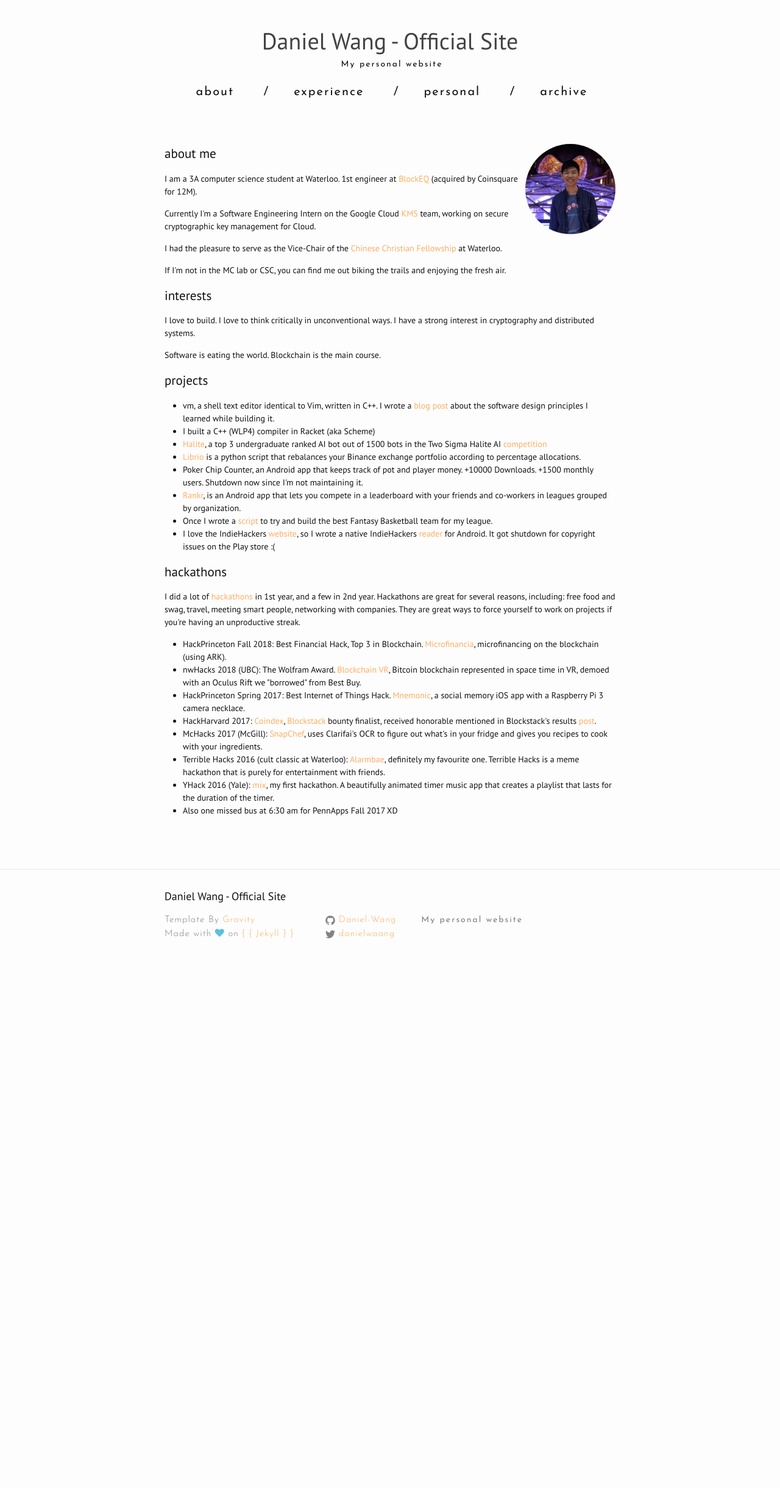
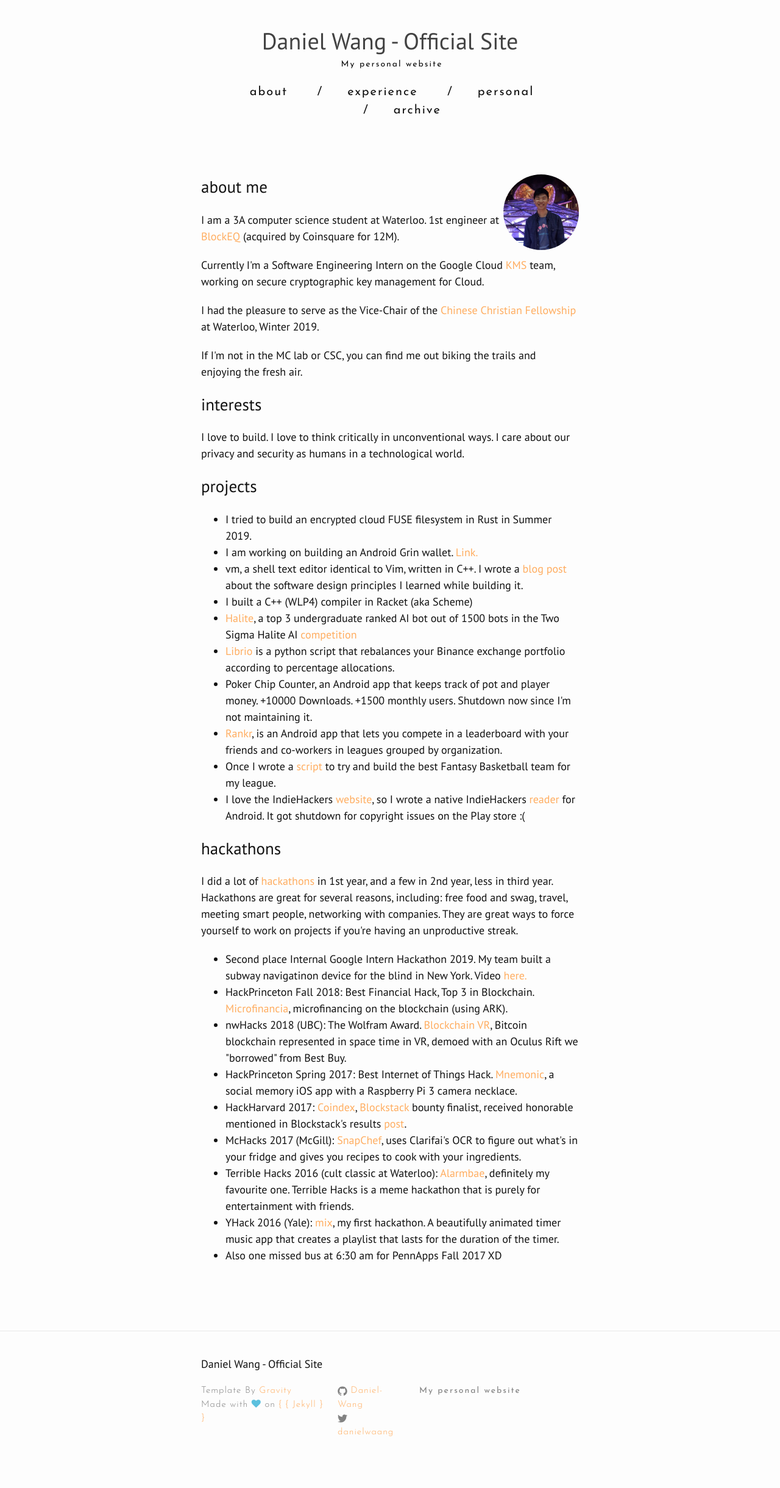
Before and after one commit to Daniel-Wang/website, a Jekyll site: the page built from index.html, in a window 1280 px wide. Shown: the whole page at 61% size. Built offline with Jekyll 4.4.1, drawn with Linux system fonts in a browser that asks for light colours; nearby versions of some CDN libraries; the list of posts is cut into pages by our own code; before the commit the page ends 1603 px from its top, so only the background shows below that.

```diff
--- a/_includes/header.html
+++ b/_includes/header.html
@@ -8,7 +8,7 @@
 <div class="wrapper">
   <center>
     <div class="trigger site-navigation">
-      <a class="page-link" href="{{site.url}}{{site.baseurl}}">about</a>
+      <a class="page-link" href="/">about</a>
       <span class="exclamationMark">/</span><a class="page-link" href="/experience/">experience</a>
       <span class="exclamationMark">/</span><a class="page-link" href="/personal/">personal</a>
       <span class="exclamationMark">/</span><a class="page-link" href="/archive/">archive</a>
--- a/css/style.scss
+++ b/css/style.scss
@@ -7,17 +7,17 @@
 
 // Our variables
 $base-font-family: "PT Sans", Helvetica, Arial, sans-serif;
-$base-font-size:   14px;
+$base-font-size:   18px;
 $base-font-weight: 400;
 $small-font-size:  $base-font-size * 0.875;
 $base-line-height: 1.5;
 
-$spacing-unit:     30px;
+$spacing-unit:     40px;
 // Width of the content area
-$content-width:    800px;
+$content-width:    700px;
 
 $on-palm:          600px;
-$on-laptop:        800px;
+$on-laptop:        700px;
 
 
 
@@ -534,7 +534,7 @@ pre {
   margin-bottom: $spacing-unit;
   padding-bottom: 3em !important;
   p {
-    font-size: 1.5rem;
+    font-size: 1.2rem;
   }
   h2 {
     font-size: 1.5em;
--- a/index.html
+++ b/index.html
@@ -10,17 +10,18 @@ layout: default
 
   <p> I am a 3A computer science student at Waterloo. 1st engineer at <a href="https://blockeq.com">BlockEQ</a> (acquired by Coinsquare for 12M).</p>
   <p> Currently I'm a Software Engineering Intern on the Google Cloud <a href="https://cloud.google.com/kms/">KMS</a> team, working on secure cryptographic key management for Cloud. </p>
-  <p> I had the pleasure to serve as the Vice-Chair of the <a href="https://www.uwccf.com/">Chinese Christian Fellowship</a> at Waterloo. </p>
+  <p> I had the pleasure to serve as the Vice-Chair of the <a href="https://www.uwccf.com/">Chinese Christian Fellowship</a> at Waterloo, Winter 2019. </p>
   <p> If I'm not in the MC lab or CSC, you can find me out biking the trails and enjoying the fresh air. </p>
 
   <h2> interests </h2>
 
-  <p> I love to build. I love to think critically in unconventional ways. I have a strong interest in cryptography and distributed systems. </p>
-  <p> Software is eating the world. Blockchain is the main course. </p>
+  <p> I love to build. I love to think critically in unconventional ways. I care about our privacy and security as humans in a technological world. </p>
 
   <h2> projects </h2>
 
   <ul>
+    <li> I tried to build an encrypted cloud FUSE filesystem in Rust in Summer 2019. </li>
+    <li> I am working on building an Android Grin wallet. <a href="https://github.com/grin-wallet/scalar">Link.</a> </li>
     <li> vm, a shell text editor identical to Vim, written in C++. I wrote a <a href="https://medium.com/@dwang.me/designing-and-writing-vim-from-scratch-in-3-weeks-871f8283ce2f">blog post</a> about the software design principles I learned while building it.</li>
     <li> I built a C++ (WLP4) compiler in Racket (aka Scheme)</li>
     <li> <a href="https://github.com/Daniel-Wang/halite">Halite</a>, a top 3 undergraduate ranked AI bot out of 1500 bots in the Two Sigma Halite AI <a href="https://halite.io/">competition</a></li>
@@ -33,11 +34,12 @@ layout: default
 
   <h2> hackathons </h2>
   <p> I did a lot of <a href="https://devpost.com/Daniel-Wang">hackathons</a> in 1st year,
-    and a few in 2nd year. Hackathons are great for several reasons, including:
+    and a few in 2nd year, less in third year. Hackathons are great for several reasons, including:
     free food and swag, travel, meeting smart people, networking with companies.
     They are great ways to force yourself to work on projects if you're having an unproductive streak. </p>
 
   <ul>
+    <li> Second place Internal Google Intern Hackathon 2019. My team built a subway navigatinon device for the blind in New York. Video <a href="https://www.youtube.com/watch?v=OVLN5u3J3O8">here.</a> </li>
     <li> HackPrinceton Fall 2018: Best Financial Hack, Top 3 in Blockchain. <a href="https://devpost.com/software/arkmicrofinance">Microfinancia</a>, microfinancing on the blockchain (using ARK). </li>
     <li> nwHacks 2018 (UBC): The Wolfram Award. <a href="https://devpost.com/software/blockchain-vr">Blockchain VR</a>, Bitcoin blockchain represented in space time in VR, demoed with an Oculus Rift we "borrowed" from Best Buy. </li>
     <li> HackPrinceton Spring 2017: Best Internet of Things Hack. <a href="https://devpost.com/software/mnemonic">Mnemonic</a>, a social memory iOS app with a Raspberry Pi 3 camera necklace. </li>
--- a/personal.html
+++ b/personal.html
@@ -97,14 +97,14 @@ permalink: /personal/
 
     <br>
 
-    <li> <a href="https://github.com/aidenbenner">Aiden Benner</a> coder. </li>
+    <li> <a href="https://advaitm.com">Advait Maybhate</a> coder. </li>
     <li> <a href="thewongbryan.com">Bryan Wong</a> visionary. </li>
     <li> <a href="http://ditya.me/">Aditya Thakral</a> coder. </li>
 
     <br>
 
     <li> <a href="http://lpan.io/">Lawrence Pan</a> coder. </li>
-    <li> <a href="http://fredericgingras.ca/">Frederic Gingras</a> coder. </li>
+    <li> <a href="https://mast0rbill.github.io">William Liu</a> coder. </li>
     <li> <a href="https://www.youtube.com/channel/UCuPKikyEsNjMjzGUqhpOPHQ">Emily Choi</a> musician. </li>
 
     <br>
```
Also changed, not shown: _posts/2019-05-9-noise.md (+2 -2 lines), _posts/2019-10-14-dijkstra.md (added, +9 -0 lines), experience.html (+6 -5 lines), 1 other file.
